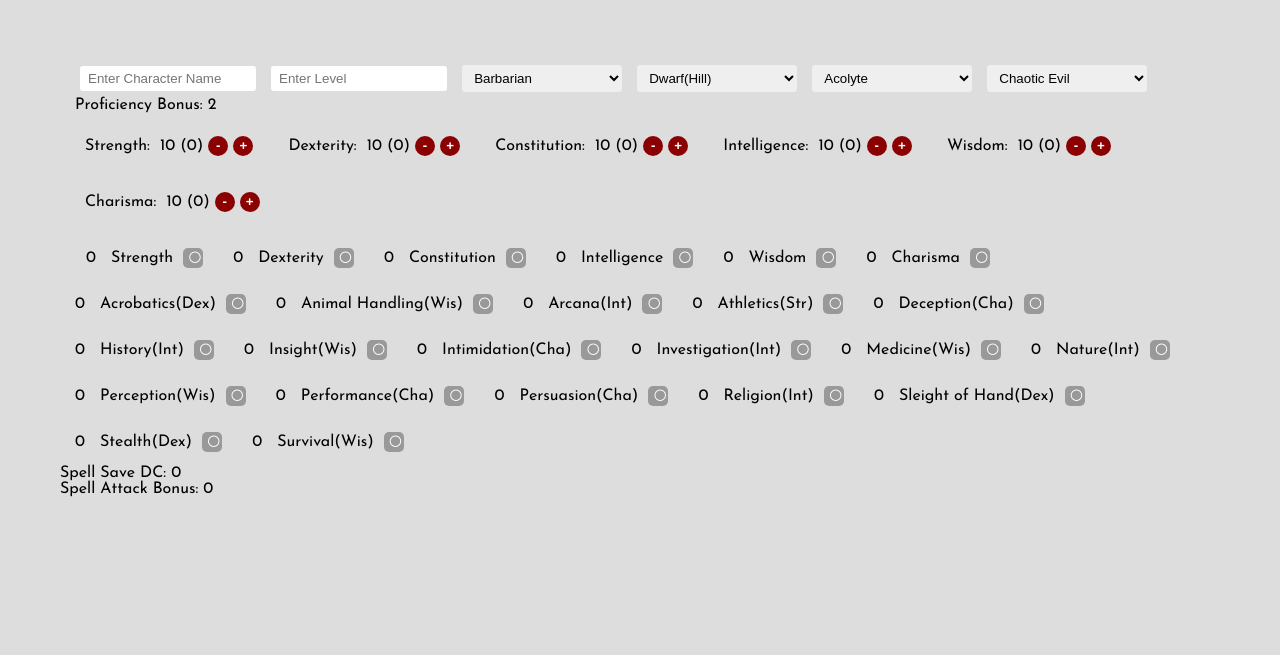
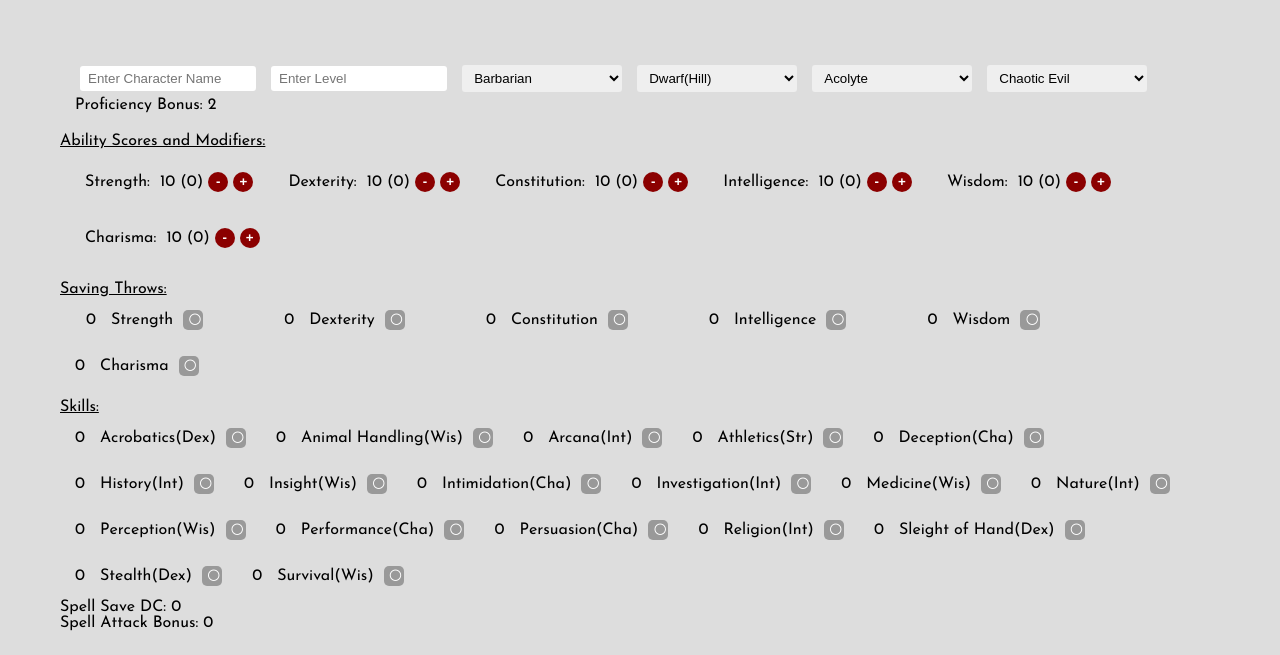
Before and after one commit to Ellie-Anna-Evans/dndcharactersheet, a Node project: template views/createCSheet.handlebars in a window 1280 px wide. Shown: the top 655 px of the page. Run offline with Node 20 templates, Linux system fonts and the light colour scheme; the template is opened without the code that fills it, so the values that code supplies are empty; some libraries are stand-ins or nearby versions; some web fonts are replaced.

Commit message:
updated to match html code

```diff
--- a/views/createCSheet.handlebars
+++ b/views/createCSheet.handlebars
@@ -61,6 +61,7 @@
 			</select>
 			<div id="proficiency">Proficiency Bonus: <div id="profStat">2</div></div>
 		</div>
+		<div class="ability-label label">Ability Scores and Modifiers:</div>
 		<div class="stats">
 			<div class="strength">
 				<div class="statName">Strength:</div>
@@ -105,38 +106,40 @@
 				<button type="button" class="increment-stat-button">+</button>
 			</div>
 		</div>
+		<div class="throw-label label">Saving Throws:</div>
 		<div id="throws">
-			<div class="strength">
+			<div class="strength throw-element">
 				<div class="mod">0</div>
 				<div class="statName">Strength</div>
 				<button type="button" class="toggle-proficiency"><i class="fa fa-circle-thin"></i></button>
 			</div>
-			<div class="dexterity">
+			<div class="dexterity throw-element">
 				<div class="mod">0</div>
 				<div class="statName">Dexterity</div>
 				<button type="button" class="toggle-proficiency"><i class="fa fa-circle-thin"></i></button>
 			</div>
-			<div class="constitution">
+			<div class="constitution throw-element">
 				<div class="mod">0</div>
 				<div class="statName">Constitution</div>
 				<button type="button" class="toggle-proficiency"><i class="fa fa-circle-thin"></i></button>
 			</div>
-			<div class="intelligence">
+			<div class="intelligence throw-element">
 				<div class="mod">0</div>
 				<div class="statName">Intelligence</div>
 				<button type="button" class="toggle-proficiency"><i class="fa fa-circle-thin"></i></button>
 			</div>
-			<div class="wisdom">
+			<div class="wisdom throw-element">
 				<div class="mod">0</div>
 				<div class="statName">Wisdom</div>
 				<button type="button" class="toggle-proficiency"><i class="fa fa-circle-thin"></i></button>
 			</div>
-			<div class="charisma">
+			<div class="charisma throw-element">
 				<div class="mod">0</div>
 				<div class="statName">Charisma</div>
 				<button type="button" class="toggle-proficiency"><i class="fa fa-circle-thin"></i></button>
 			</div>
 		</div>
+		<div class="skill-label label">Skills:</div>
 		<div id="skills">
 			<div class="acrobatics">
 				<div class="mod">0</div>
```
